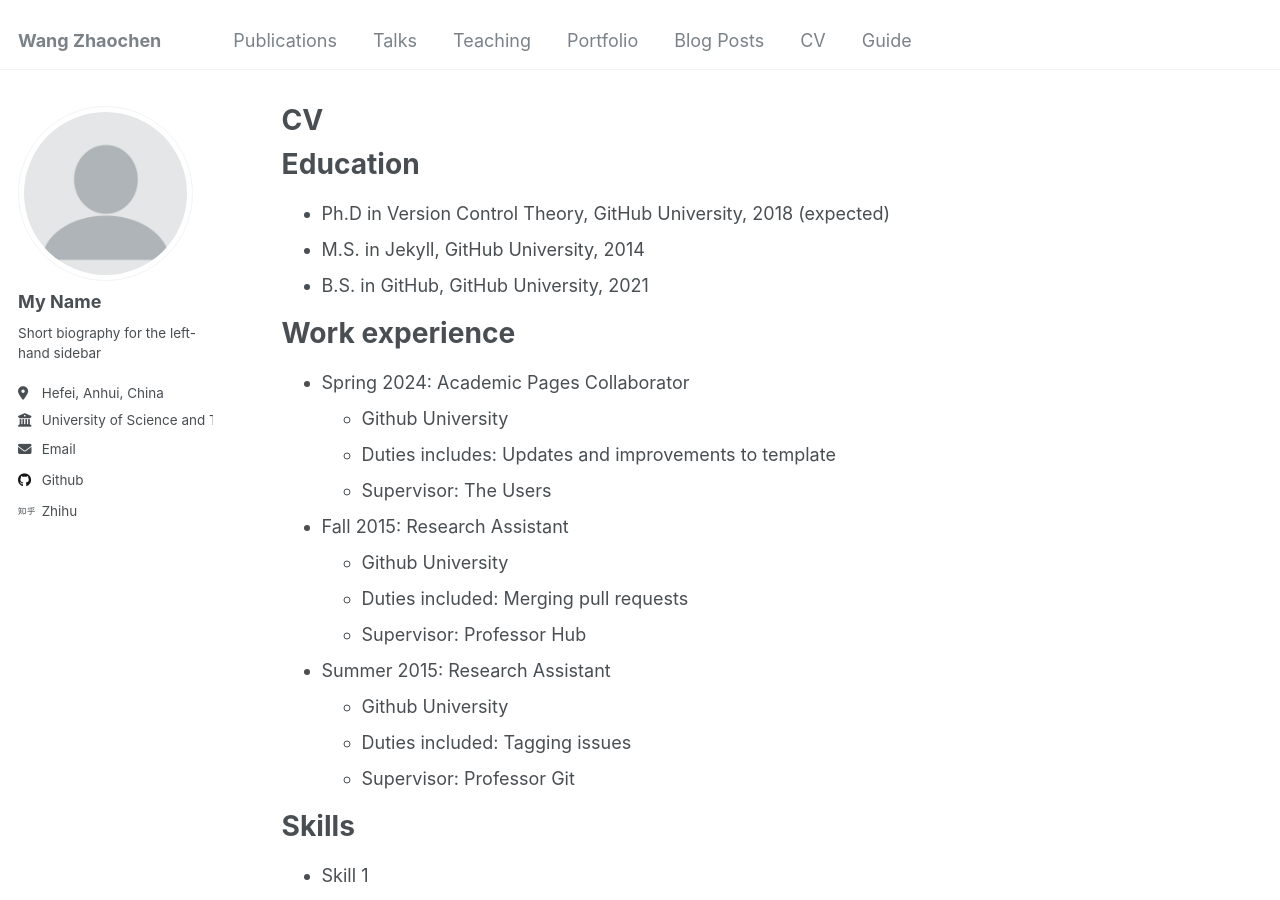
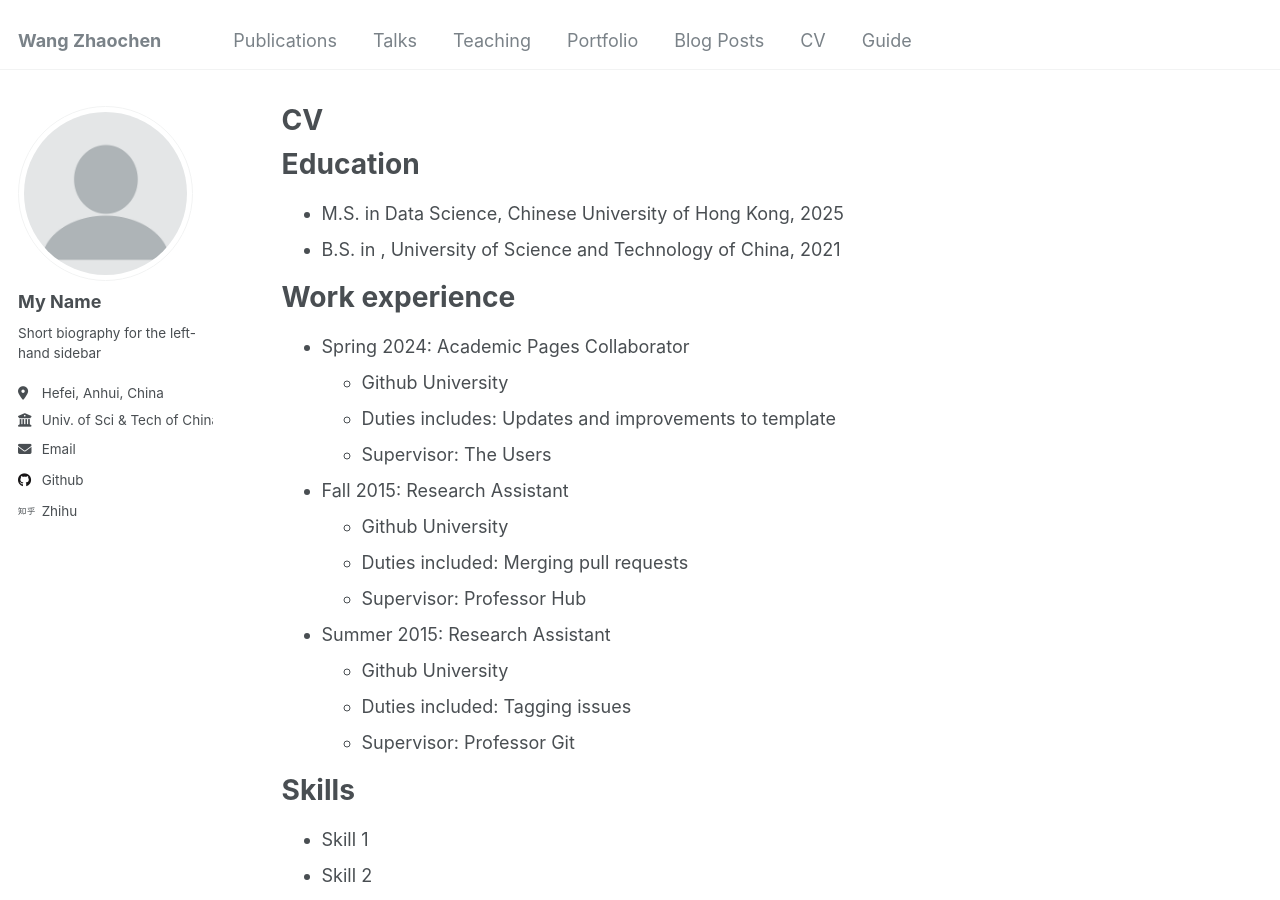
Before and after one commit to AntwerpBlue/AntwerpBlue.github.io, a Jekyll site: the page built from _pages/cv.md, in a window 1280 px wide and 900 px high. Built offline with Jekyll 4.4.1, drawn with Linux system fonts in a browser that asks for light colours.

Commit message:
update cv

```diff
--- a/_config.yml
+++ b/_config.yml
@@ -26,7 +26,7 @@ author:
   pronouns         : # example: "she/her"
   bio              : "Short biography for the left-hand sidebar"
   location         : "Hefei, Anhui, China"
-  employer         : "University of Science and Technology of China"
+  employer         : "Univ. of Sci & Tech of China"
   uri              : # URL
   email            : "orenwang@mail.ustc.edu.cn"
 
--- a/_pages/cv.md
+++ b/_pages/cv.md
@@ -11,9 +11,8 @@ redirect_from:
 
 Education
 ======
-* Ph.D in Version Control Theory, GitHub University, 2018 (expected)
-* M.S. in Jekyll, GitHub University, 2014
-* B.S. in GitHub, GitHub University, 2021
+* M.S. in Data Science, Chinese University of Hong Kong, 2025
+* B.S. in , University of Science and Technology of China, 2021
 
 Work experience
 ======
```
